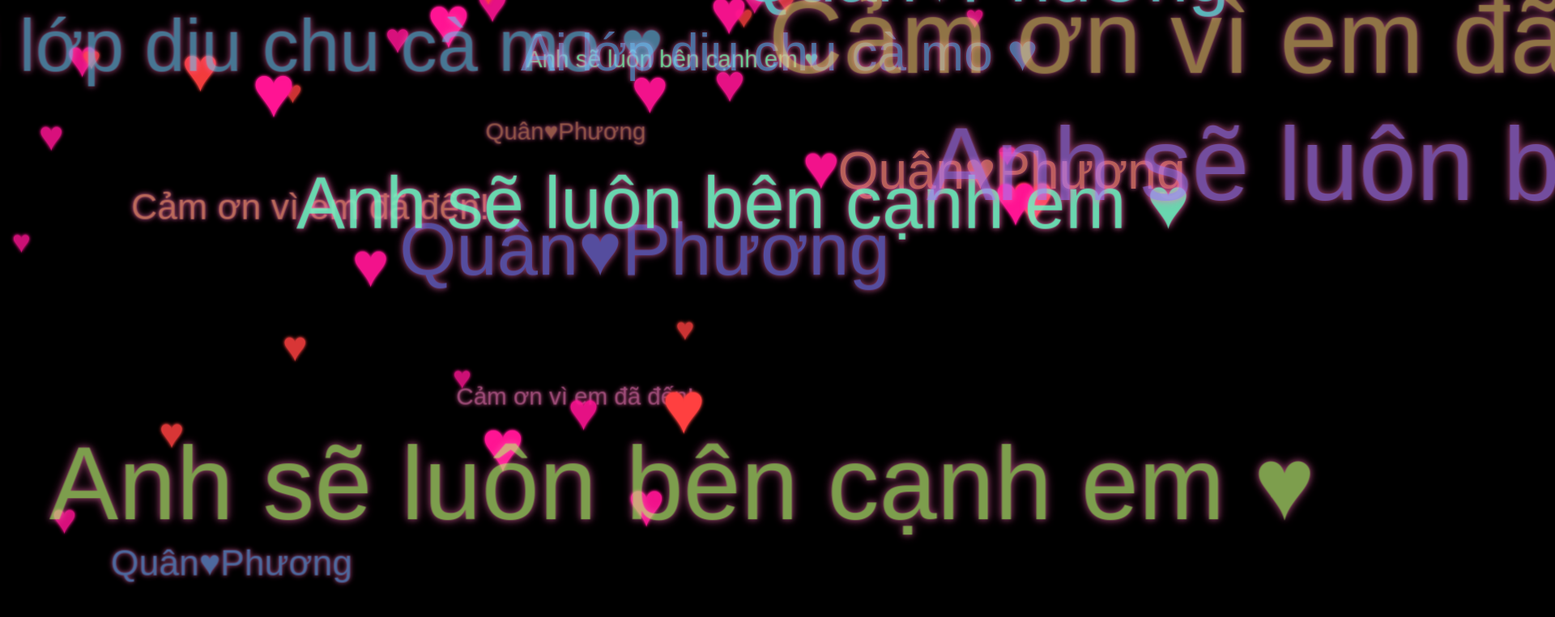
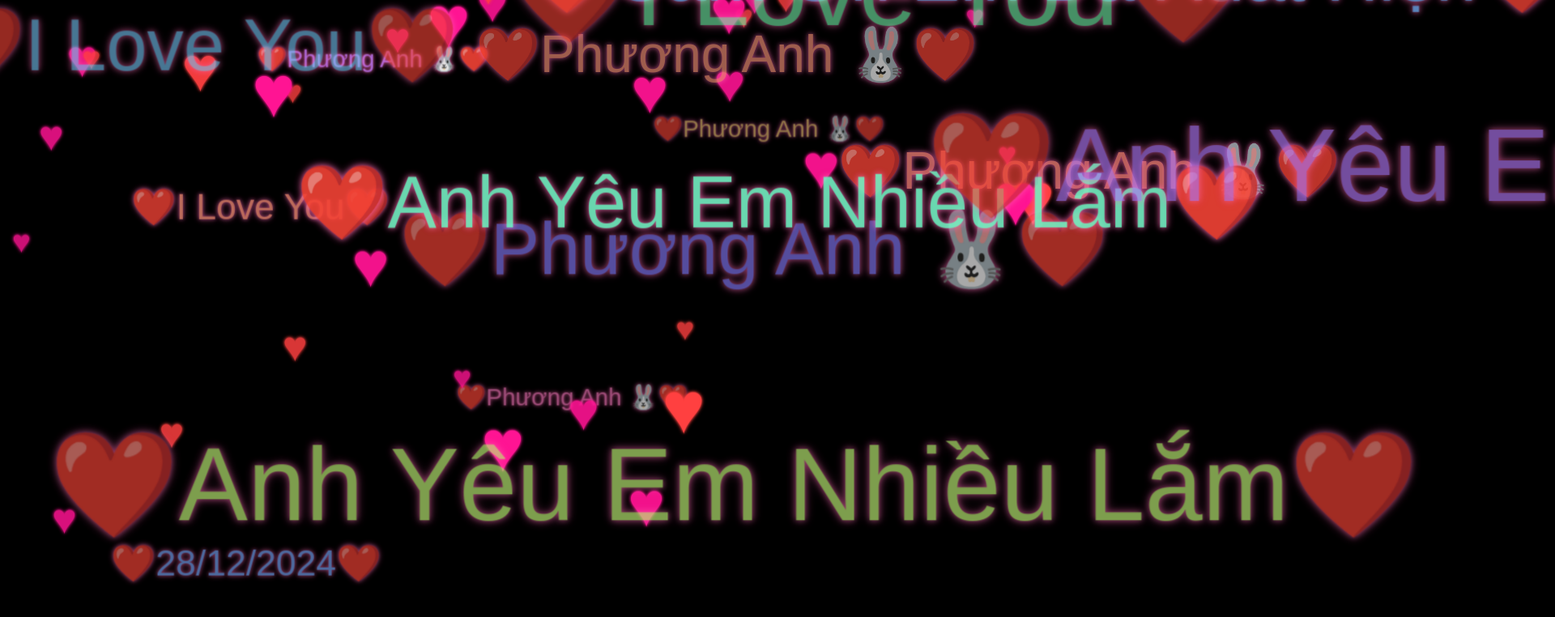
Before and after one commit to loveu04/love20, a plain HTML site: page index.html in a window 1280 px wide. Shown: the top 762 px of the page at 81% size, 1920 px wide, since content can reach past the window. Drawn offline with Linux system fonts and the light colour scheme.

Commit message:
Update index.html

```diff
--- a/index.html
+++ b/index.html
@@ -134,10 +134,14 @@
     </audio>
     <script>
         const texts = [
-            "Cảm ơn vì em đã đến!",
-            "Ai lớp diu chu cà mo ♥",
-            "Anh sẽ luôn bên cạnh em ♥",
-            "Quân♥Phương"
+
+  "❤️Phương Anh 🐰❤️",
+  "❤️I Love You❤️",
+  "❤️Cảm Ơn Em Đã Xuất Hiện❤️",
+  "❤️Anh Yêu Em Nhiều Lắm❤️",
+  "❤️28/12/2024❤️",
+"❤️Phương Anh 🐰❤️",
+
         ];
 
         const scene = document.getElementById("scene");
```
